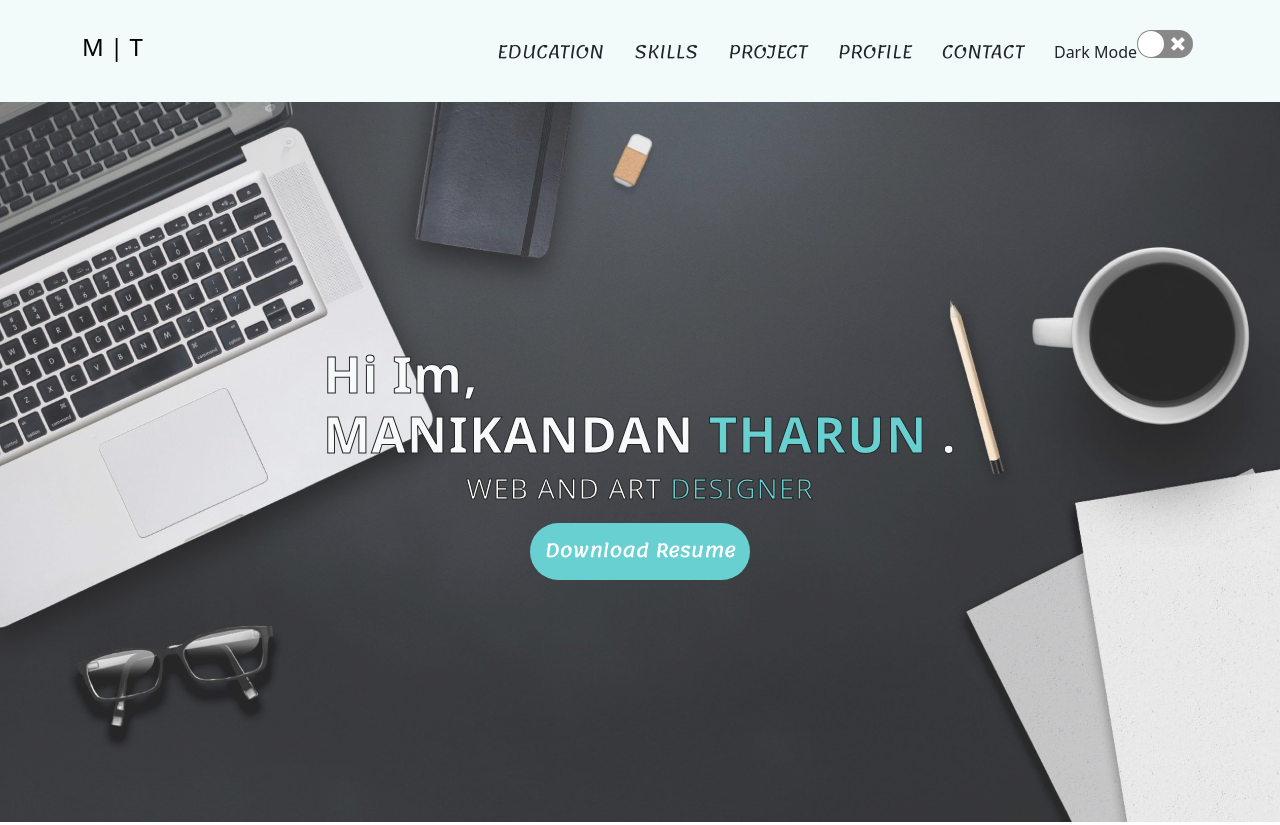
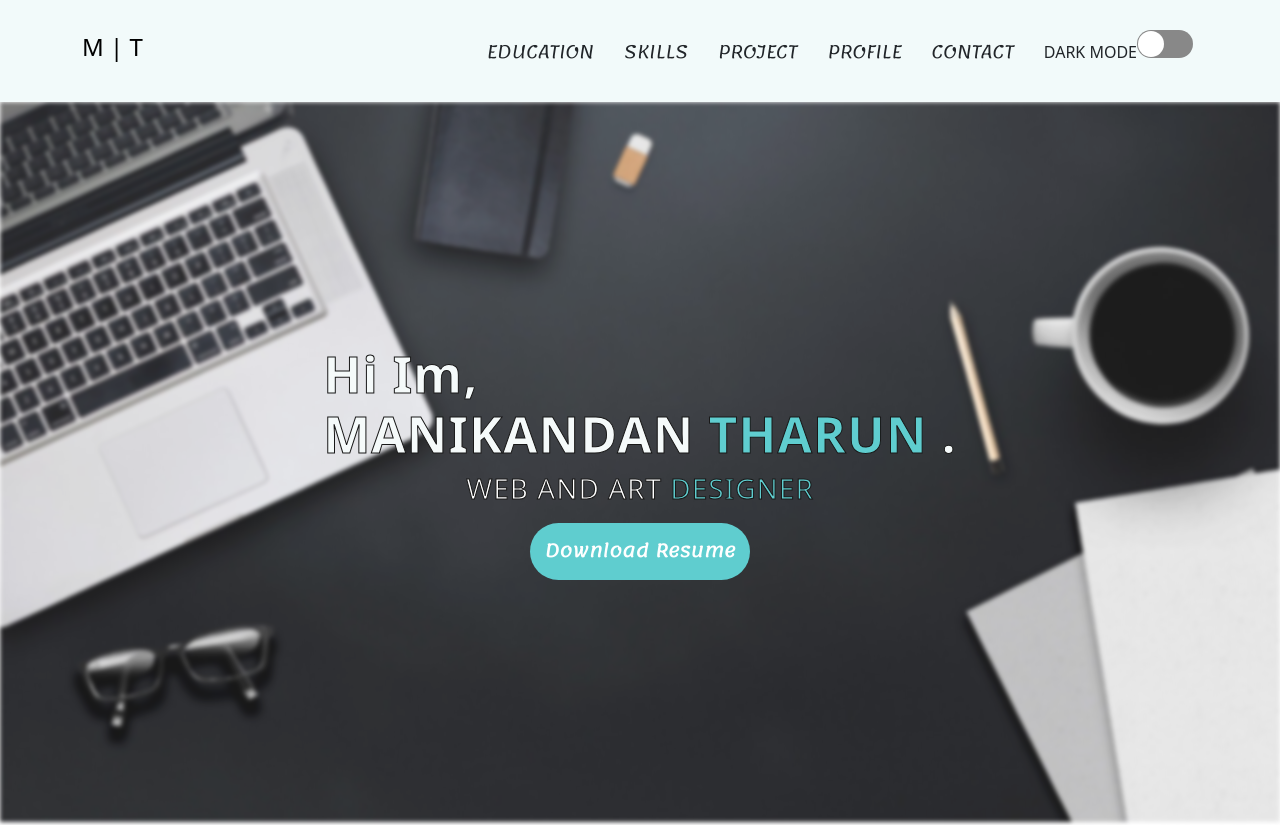
Before and after one commit to legendtharun/mine, a React (Create React App) app: page / in a window 1280 px wide. Shown: the top 825 px of the page. Built offline with nearby package versions, Linux system fonts and the light colour scheme.

Commit message:
update v3

```diff
--- a/src/About.css
+++ b/src/About.css
@@ -89,6 +89,7 @@
 .first_part ul li:not(:first-child){
     padding-left: 20px;
 }
+
 @media screen and (max-width:780px) {
     .small_details{
         height: 250px;
--- a/src/App.css
+++ b/src/App.css
@@ -1,3 +1,6 @@
+*{
+    transition: background ease-in-out 0.4s;
+}
 
 #dark .navbar #brand{
     color: #F5FAFA;
@@ -7,7 +10,7 @@
     color: #F5FAFA;
 }
 #dark .mobmenu{
-    background-color: #091717;
+    background: transparent;
     color: #F5FAFA;
 }
 #dark .mobmenu li{
@@ -27,7 +30,7 @@
     border: #35AFB1;
 }
 
-#dark .card1{
+/* #dark .card1{
     all: unset;
 }
 #dark .homehead {
@@ -36,8 +39,8 @@
     margin: 0;
     position: relative;
     height: 90vh;
-    background-color: black;
-    background: url('./home.jpeg');
+
+
     opacity: 85%;
     background-position: center;
     background-size: cover;
@@ -45,13 +48,13 @@
     justify-content: center;
     align-items: center;
 
-}
+} */
 #dark{
     background-color: #060F0F;
     color: #F5FAFA;
 }
 #dark .about{
-    background-color: #060F0F;
+    /* background-color: #060F0F; */
     color: #F5FAFA;
 }
 #dark .small_div{
@@ -78,6 +81,11 @@
 #dark .secondside a{
     color: #F5FAFA;
 }
+#dark .mobmenu::before{
+    opacity: 0.9;
+    background-color: #091717;
+
+}
 @media screen and (max-width:991px) {
     #dark .homehead {
         height: 60vh;
--- a/src/Contact.js
+++ b/src/Contact.js
@@ -87,7 +87,9 @@ export default function Contact() {
               <span>
                 <h6>Website</h6>
                 <p>
-                  <a href="#">legendtharun.Website</a>
+                  <a href="https://legendtharun.github.io/mine">
+                    legendtharun.Website
+                  </a>
                 </p>
               </span>
               <span>
--- a/src/Home.css
+++ b/src/Home.css
@@ -5,9 +5,8 @@
     margin: 0;
     position: relative;
     height: 90vh;
-    background-color: black;
-    background: url('./home.jpeg');
-    opacity: 85%;
+    background:transparent;
+    opacity: 90%;
     background-position: center;
     background-size: cover;
     display: flex;
@@ -17,9 +16,23 @@
 
 
 }
-.card1 img{
-    opacity: 90%;
+.card1::before{
+    content: "";
+    position: absolute;
+    top: 0;
+    left: 0;
+    width: 100%;
+    height: 100%;
+    filter: blur(2px);
+    background: url('./home.jpeg');
+    background-position: center;
+    background-size: cover;
 
+}
+.homehead{
+    display: flex;
+    justify-content: center;
+    align-items: center;
 }
 .card1 h1{
     font-weight: bolder;
--- a/src/Navbar.css
+++ b/src/Navbar.css
@@ -52,17 +52,33 @@ body{
 
 }
 .mobmenu{
-    position: absolute;
+
     position: fixed;
     padding: 50px;
     right: -2000%;
     width: 100%;
     height: 100vh;
-    background-color:#F2FAFA ;
+    background: transparent;
+    backdrop-filter: blur(5px);
     display: none;
     transition:  0.5s all ease-in-out;
     z-index: 10;
 
+}
+.mobmenu::before{
+    content: "";
+    position: absolute;
+    top: 0;
+    left: 0;
+    width: 110%;
+    height: 110%;
+    opacity: 0.85;
+    /* filter: blur(20px); */
+    /* -webkit-filter: blur(0px); */
+    background-color: #F2FAFA;
+    z-index: -1;
+    padding: 0;
+    margin: 0;
 }
 #moblink{
     text-decoration: none;
--- a/src/Navbar.js
+++ b/src/Navbar.js
@@ -13,8 +13,10 @@ export default function Navbar(props) {
   }
   const Toggler = () => {
     if (but) {
+      document.body.style.overflow = "hidden";
       return <RxCross1 id="mobtog" onClick={Toggle} />;
     } else {
+      document.body.style.overflow = "unset";
       return <RxHamburgerMenu id="mobtog" onClick={Toggle} />;
     }
   };
@@ -22,7 +24,8 @@ export default function Navbar(props) {
     Toggle();
     props.value.ToggleTheme();
   };
-  const mobtext = props.value.theme === "dark" ? "Light Mode" : "Dark Mode";
+  const mobtext = props.value.theme === "dark" ? "LIGHT MODE" : "DARK MODE";
+
   return (
     <>
       <div className="navbar">
@@ -105,6 +108,10 @@ export default function Navbar(props) {
                   id="button"
                   onChange={props.value.ToggleTheme}
                   checked={props.value.theme === "dark"}
+                  onColor="#1CA3A6"
+                  checkedIcon={false}
+                  uncheckedIcon={false}
+                  activeBoxShadow="0 0 2px 3px #35AFB1"
                 />
               </li>
             </ul>
```
